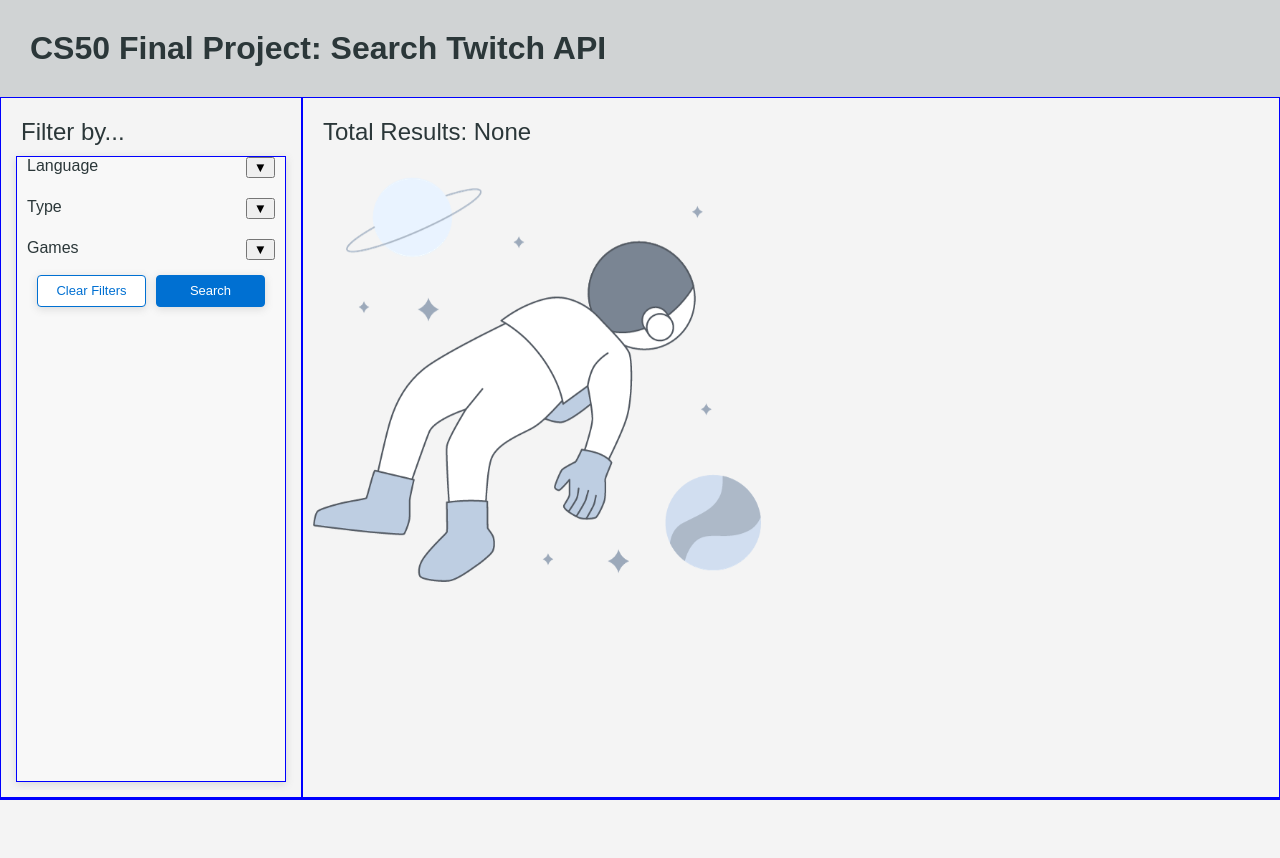
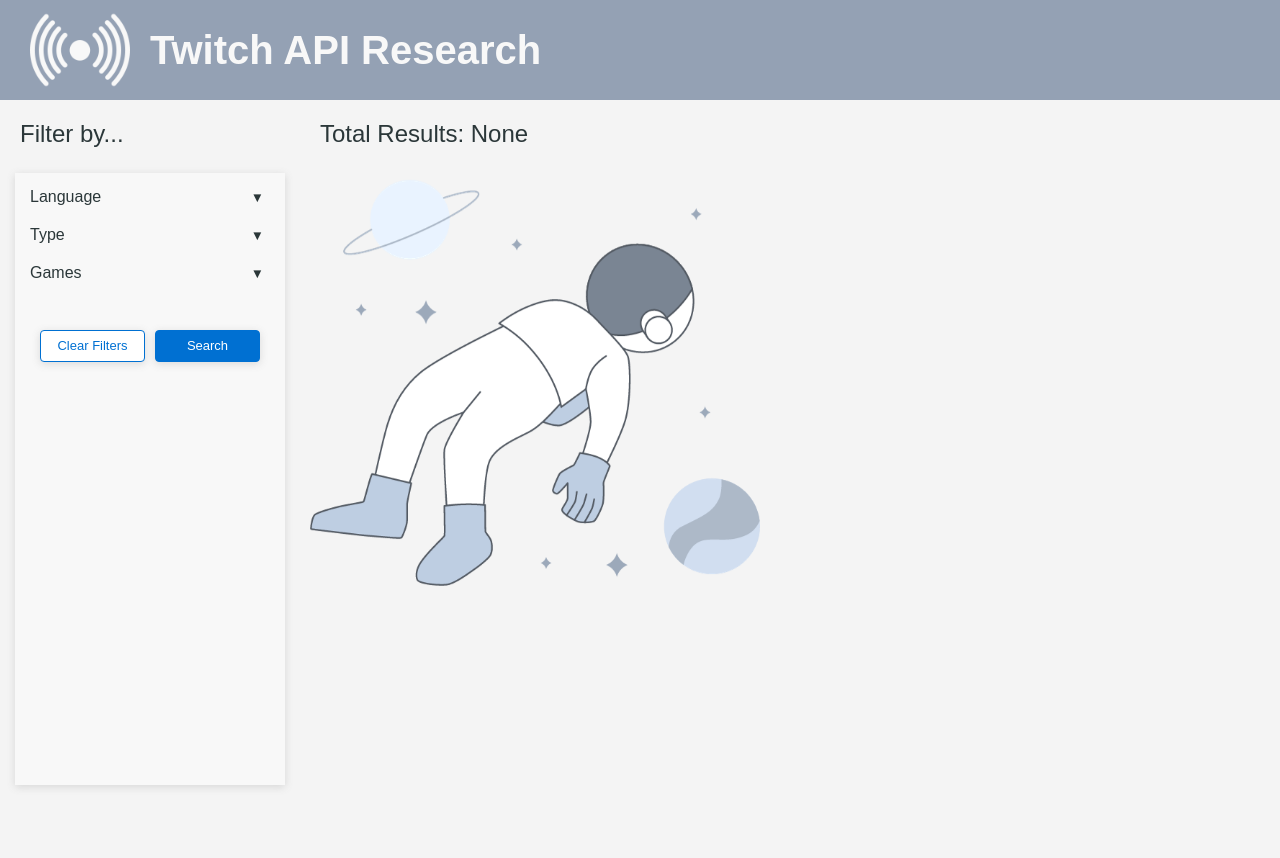
Before and after one commit to imustbreakyou/cs50final, a Flask app: page / in a window 1280 px wide. Before the commit the page ends 800 px from the top, so only its background shows below. Run offline with Flask 3, Linux system fonts and the light colour scheme; some libraries are stand-ins or nearby versions; some web fonts are replaced.

Commit message:
Implement and style header.

```diff
--- a/static/css/style.css
+++ b/static/css/style.css
@@ -41,10 +41,12 @@ img {
 
 
    .header {
-      background: var(--header-gray);
+      background: var(--secondary-blue);
       padding: 30px;
       font-size: 32px;
       font-weight: 700;
+      color: var(--offwhite);
+
 
 
 
@@ -62,9 +64,6 @@ img {
          display: flex;
          flex-direction: column;
          justify-content: flex-start;
-
-
-         border: 1px solid blue;
          flex: 0 0 300px;
          background: var(--background-gray);
 
@@ -83,21 +82,22 @@ img {
 
 
          }
-
+         .results,
          .filter {
             display: flex;
             border-right: 2px var(--border-gray);
             flex-direction: column;
             box-shadow: rgba(99, 99, 99, 0.2) 0px 2px 8px 0px;
             flex: 1;
+
             margin: 15px;
-            padding: 10px;
-            margin-top: 0px;
-            padding-top: 0px;
+            padding: 15px;
+            margin-top: 15px;
+
             justify-content: flex-start;
             gap: 15px;
             background: var(--offwhite);
-            border: 1px solid blue;
+
 
 
          }
@@ -113,7 +113,7 @@ img {
          }
          .accordion-header {
             display: flex;
-            border: 1px solid purple;
+
             justify-content: space-between;
          }
 
@@ -127,7 +127,7 @@ img {
             padding-bottom: 15px;
             border-bottom: 1px solid dimgray;
             font-weight: 600;
-            border: 1px solid orange;
+
          }
 
          .safe-search {
@@ -141,6 +141,7 @@ img {
             margin-left: 10px;
             margin-right: 10px;
             gap: 10px;
+
          }
             .clear {
                box-shadow: rgba(99, 99, 99, 0.2) 0px 2px 8px 0px;
@@ -193,7 +194,7 @@ img {
          flex-direction: column;
          justify-content: space-between;
          flex: 1 1 auto;
-         border: 1px solid blue;
+
 
 
 
@@ -247,7 +248,7 @@ img {
 
          .results{
 
-            border: 1px solid blue;
+
 
             flex: 1 0 auto;
             padding: 5px;
@@ -258,13 +259,13 @@ img {
          }
 
          .results-right-margin {
-            border: 1px solid blue;
+
             padding: 10px;
          }
 
 
          .results-footer {
-            border: 1px solid blue;
+
 
 
          }
@@ -399,7 +400,7 @@ img {
       border-top: var(--border-gray);
       background: var(--header-gray);
       padding: 15px;
-      border: 1px solid blue;
+
    }
 
    .lable {
@@ -471,21 +472,22 @@ img {
  }
 
  .filter-field {
-   /* Style your filter input field */
+
  }
 
  .expand-button {
-   margin-left: 10px; /* Or any spacing you prefer */
+   margin-left: 10px;
    cursor: pointer;
-   /* Additional button styling */
+
  }
  .expandable-panel-languages,
  .expandable-panel-types,
  .expandable-panel-games {
-   display: none; /* Panel is hidden by default */
-   /* Additional panel styling */
+   display: none;
 
-   transition: height 200ms;
+   padding-bottom:10px;
+   transition: height 10000ms;
+   border-bottom: 1px solid var(--border-gray)
  }
 
    .expandable-containter {
@@ -508,11 +510,63 @@ img {
       flex: 1;
 
 
+
    }
    .expand-button-languages,
    .expand-button-types,
    .expand-button-games {
+      background: none;
+      color: inherit;
+      border: none;
+
+
 
 
       flex: 0px;
    }
+
+
+   .expandable-language {
+
+   }
+
+
+   .header {
+      display: flex;
+      justify-content: space-between;
+      padding-top: 0px;
+      padding-bottom: 0px;
+
+
+   }
+
+   .header-right {
+      display: flex;
+      justify-content: flex-start;
+      flex: 1;
+
+
+   }
+
+   .header-left {
+      display: flex;
+      justify-content: flex-start;
+      align-items: center;
+
+      flex: 1;
+
+   }
+
+   .header-logo {
+      flex: 0;
+
+      margin-right: 20px;
+      max-width: 100px;
+
+   }
+
+   .header-text {
+      flex: 1;
+      font-size: 40px;
+
+   }
--- a/static/js/scripts.js
+++ b/static/js/scripts.js
@@ -54,3 +54,15 @@ document.addEventListener('DOMContentLoaded', function() {
     }
   });
 });
+
+
+document.addEventListener('DOMContentLoaded', function() {
+  var clearButton = document.querySelector('.clear');
+
+  clearButton.addEventListener('click', function() {
+    var checkboxes = document.querySelectorAll('checkbox');
+    checkboxes.forEach(function(checkbox) {
+      checkbox.checked = false;
+    });
+  });
+});
--- a/templates/filter.html
+++ b/templates/filter.html
@@ -4,6 +4,8 @@
 
 <div class="filter-header">Filter by...</div>
 <form action="/" method="POST" class="filter">
+
+
 
 
   <div class="expandable-containter">
@@ -73,10 +75,10 @@
 
   </div>
   </div>
+  </div>
 
 
 
-</div>
 </div>
 
 
@@ -92,7 +94,7 @@
 
 
 
-
+<br>
   <div class="filter-button-container">
 
 
--- a/templates/layout.html
+++ b/templates/layout.html
@@ -20,7 +20,16 @@
   </head>
   <body>
     <div class="page-container">
-        <div class="header">CS50 Final Project: Search Twitch API </div>
+        <div class="header">
+          <div class="header-left">
+            <img class="header-logo" src="/static/images/cs50logo.png" alt="logo"  width="100" height="100"></img>
+            <div class="header-text">Twitch API Research</div>
+          </div>
+          <div class="header-left">
+
+          </div>
+
+        </div>
         <div class="main-container">
           {% block content%}
           {% endblock %}
```
Also changed, not shown: static/images/cs50logo.png (added), static/images/header.png (added).
